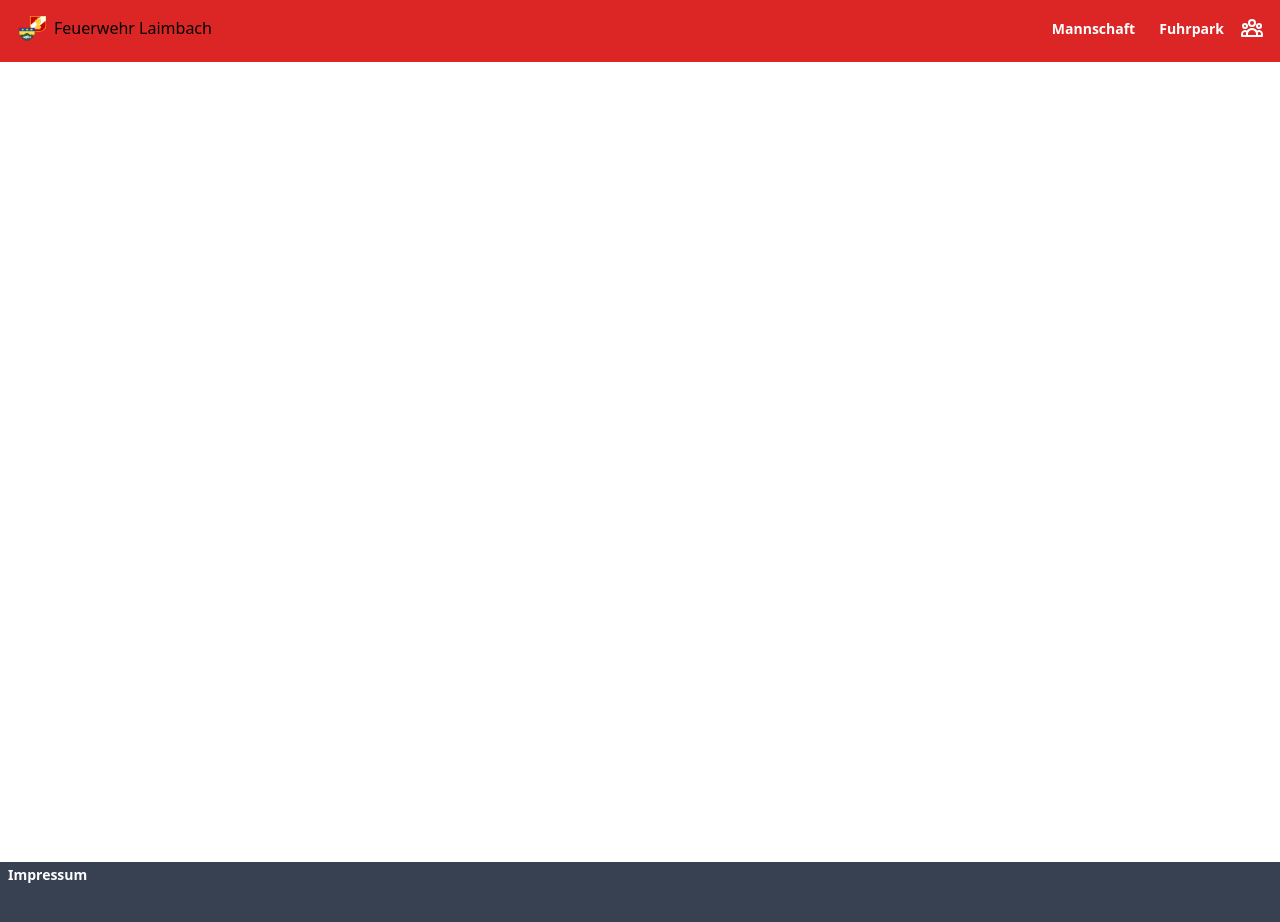
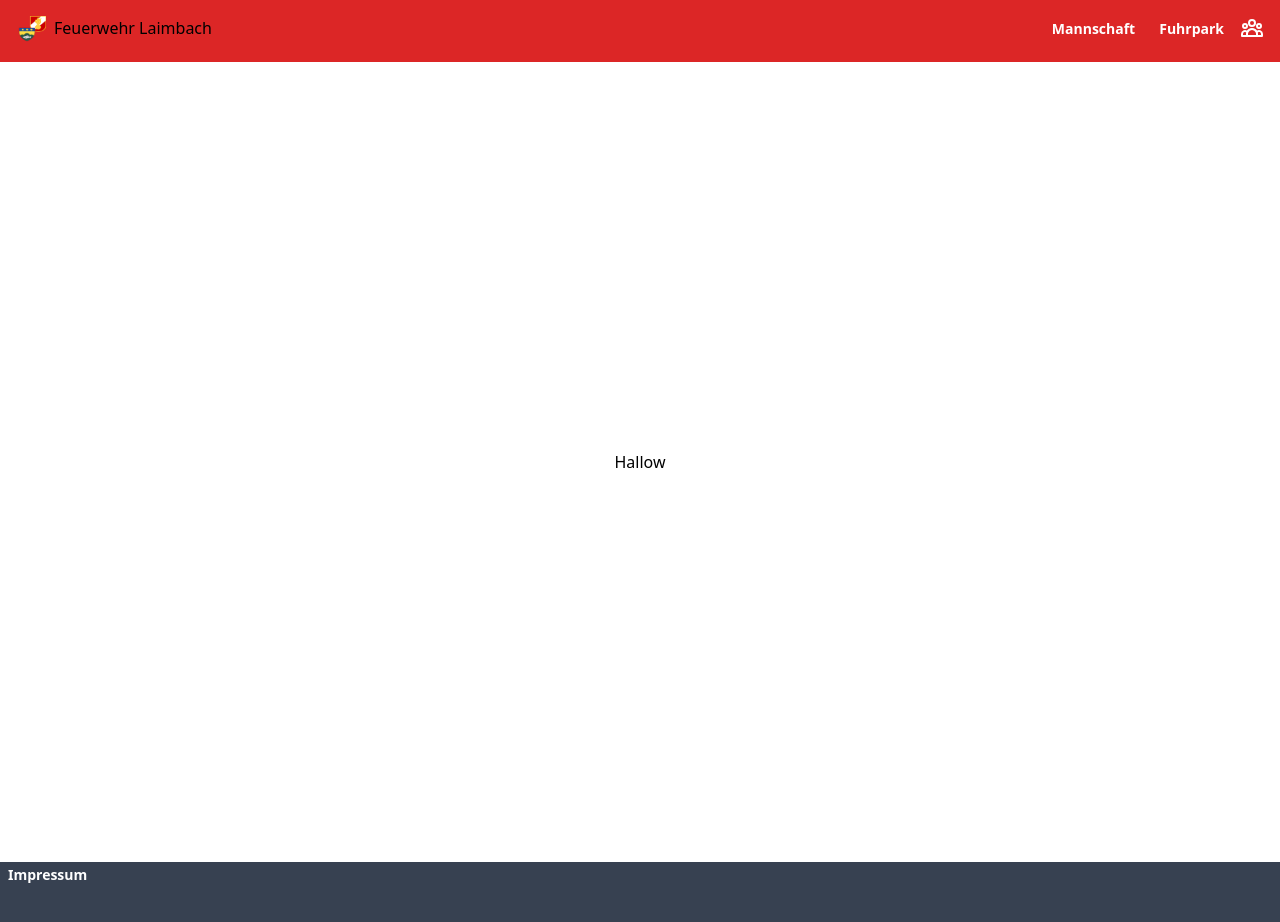
Before and after one commit to BaumiZockt/Feuerwehr_Projekt_React, a Next.js app: page / in a window 1280 px wide. Shown: the top 922 px of the page. Built offline with nearby package versions, Linux system fonts and the light colour scheme.

Commit message:
Login seite geupdated

```diff
--- a/context/FireContext.js
+++ b/context/FireContext.js
@@ -40,6 +40,7 @@ export const FireProvider = ({ children }) => {
         auth.signInWithEmailAndPassword(email,password)
         .then(()=>{
             router.push("/")
+            alert("Sie wurden erfolgreich angmeldet")
         })
         .catch((err)=> {
             alert(err)
--- a/pages/index.tsx
+++ b/pages/index.tsx
@@ -1,4 +1,5 @@
 import Head from 'next/head'
+
 
 
 export default function Home() {
@@ -8,6 +9,10 @@ export default function Home() {
         <title>FF Laimbach am Ostrong</title>
         <link rel="icon" href="/Logo.png" />
       </Head>
+    	  <div className="justify-self-center">
+          <h1>Hallow</h1>
+          <div></div>
+        </div>
 
     </div>
   )
```
